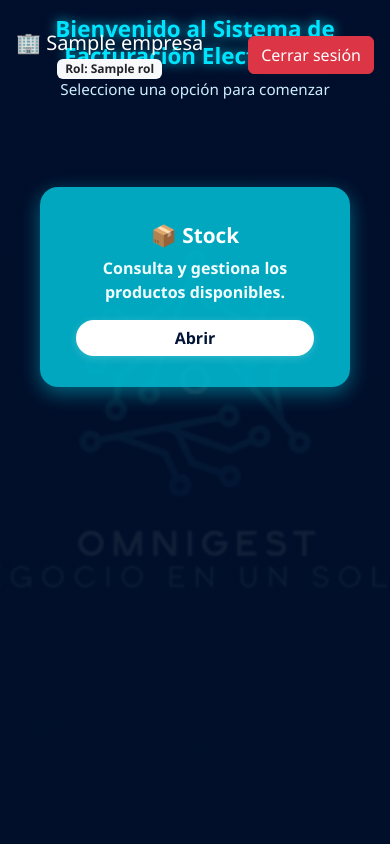
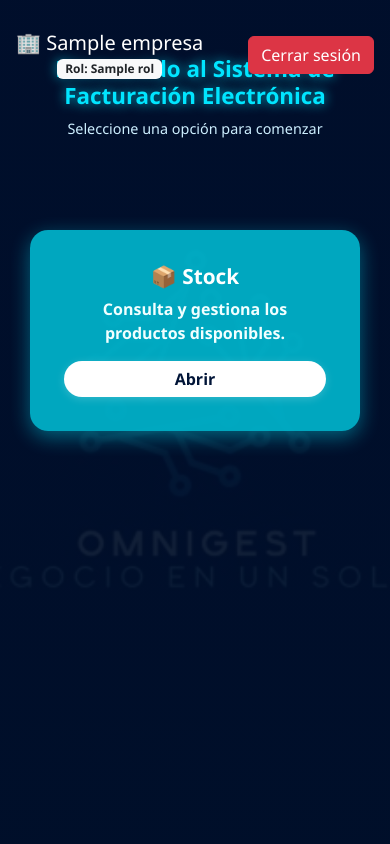
Before and after one commit to Oso226/MiFacturaElectronica, a Django app: template Modulos/Facturacion/templates/Facturacion/menu_principal.html in a window 390 px wide. Run offline with Django 5.2, Linux system fonts and the light colour scheme; the template is opened without the code that fills it: most values are stand-ins (such as "Sample title", 1, 10 or a date in 2020).

Commit message:
💠 Ajuste responsivo del menú principal para Render

```diff
--- a/Modulos/Facturacion/static/css/menu_principal.css
+++ b/Modulos/Facturacion/static/css/menu_principal.css
@@ -1,5 +1,5 @@
 /* ===========================
-   OMNIGEST - MENÚ PRINCIPAL AJUSTADO FINAL
+   OMNIGEST - MENÚ PRINCIPAL RESPONSIVO FINAL
    =========================== */
 
 body {
@@ -10,20 +10,21 @@ body {
   background: linear-gradient(rgba(0, 15, 40, 0.9), rgba(0, 15, 40, 0.95)),
               url("/static/img/logo.png") no-repeat center center / cover;
   height: 100vh;
-  overflow: hidden;
+  overflow-x: hidden;
+  overflow-y: auto;
 }
 
 /* ===== Contenedor principal ===== */
 .hero-container {
   position: relative;
   width: 100%;
-  height: 100vh;
+  min-height: 100vh;
   text-align: center;
   display: flex;
   flex-direction: column;
-  justify-content: flex-start; /* 🔹 sube el contenido */
+  justify-content: flex-start;
   align-items: center;
-  padding-top: 0;
+  padding-top: 40px;
 }
 
 /* ===== Barra superior ===== */
@@ -39,7 +40,7 @@ body {
   z-index: 10;
 }
 
-/* ===== Botón cerrar sesión alineado ===== */
+/* ===== Botón cerrar sesión ===== */
 .btn-cerrar {
   background: transparent;
   border: 2px solid #00e5ff;
@@ -61,8 +62,8 @@ body {
 /* ===== Encabezado ===== */
 .header {
   position: relative;
-  margin-top: 80px; /* 🔹 sube el bloque completo */
-  margin-bottom: 20px;
+  margin-top: 90px;
+  margin-bottom: 25px;
 }
 
 .titulo {
@@ -83,7 +84,7 @@ body {
   flex-direction: column;
   align-items: center;
   gap: 60px;
-  margin-top: -10px; /* 🔹 sube aún más las filas */
+  margin-top: -10px;
 }
 
 /* ===== Filas ===== */
@@ -93,7 +94,7 @@ body {
   display: flex;
   justify-content: center;
   flex-wrap: wrap;
-  gap: 120px; /* 🔹 más separación horizontal */
+  gap: 100px;
 }
 
 /* ===== Tarjetas ===== */
@@ -148,16 +149,69 @@ body {
   box-shadow: 0 0 12px rgba(0, 229, 255, 0.9);
 }
 
-/* ===== Responsivo ===== */
+/* ======== RESPONSIVE DESIGN ======== */
+
+/* Celulares (≤ 576px) */
 @media (max-width: 576px) {
   .titulo {
     font-size: 1.4rem;
   }
   .subtitulo {
-    font-size: 0.95rem;
+    font-size: 0.9rem;
   }
   .fila-superior,
+  .fila-central,
   .fila-inferior {
-    gap: 40px;
+    flex-direction: column;
+    align-items: center;
+    gap: 25px;
+  }
+  .menu-card {
+    width: 90%;
+    height: auto;
+    padding: 18px;
+  }
+  .btn-cerrar {
+    font-size: 0.85rem;
+    padding: 6px 14px;
   }
 }
+
+/* Tablets (577px – 991px) */
+@media (min-width: 577px) and (max-width: 991px) {
+  .menu-card {
+    width: 260px;
+    height: 180px;
+  }
+  .fila-superior,
+  .fila-central,
+  .fila-inferior {
+    gap: 50px;
+  }
+}
+
+/* Laptops (992px – 1199px) */
+@media (min-width: 992px) and (max-width: 1199px) {
+  .menu-card {
+    width: 280px;
+    height: 190px;
+  }
+  .fila-superior,
+  .fila-central,
+  .fila-inferior {
+    gap: 70px;
+  }
+}
+
+/* Pantallas grandes (≥ 1200px) */
+@media (min-width: 1200px) {
+  .menu-card {
+    width: 310px;
+    height: 200px;
+  }
+  .fila-superior,
+  .fila-central,
+  .fila-inferior {
+    gap: 100px;
+  }
+}
```
Also changed, not shown: 1 other file.
